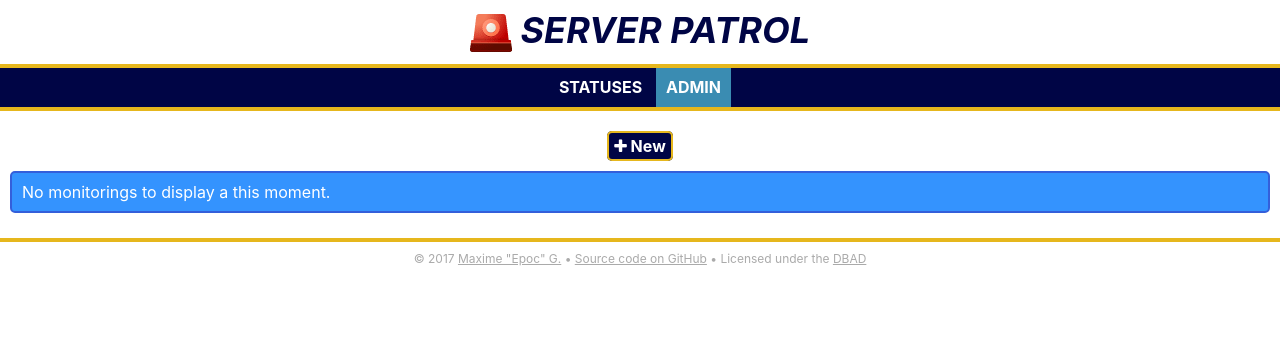
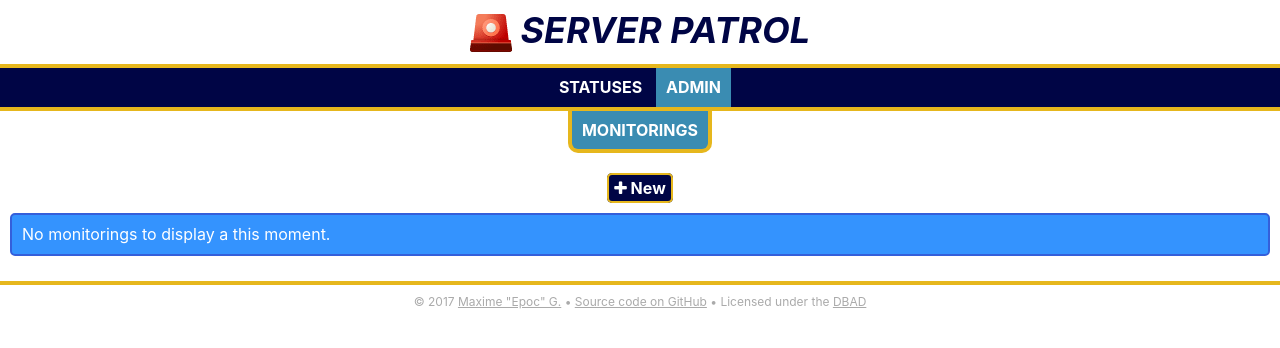
Before and after one commit to EpocDotFr/server-patrol, a Flask app: page /admin/monitorings in a window 1280 px wide. Shown: the top 348 px of the page. Run offline with Flask 2, Linux system fonts and the light colour scheme; data that the repository does not hold is empty; some libraries are stand-ins or nearby versions.

Commit message:
Add submenu (for later)

```diff
--- a/static/css/app.css
+++ b/static/css/app.css
@@ -242,9 +242,9 @@ header a:hover {
 }
 
  /************************************************************************
- * Navigation */
+ * Navigations */
 
-nav {
+nav.main {
     background-color: #000545;
     border-top: 4px solid #E6B71D;
     border-bottom: 4px solid #E6B71D;
@@ -252,20 +252,23 @@ nav {
     font-weight: bold;
 }
 
-nav > ul {
+nav.main > ul,
+nav.secondary > ul {
     padding: 0;
     margin: 0;
     display: inline-block;
     list-style-type:none;
 }
 
-nav > ul > li {
+nav.main > ul > li,
+nav.secondary > ul > li {
     display: inline-block;
     margin: 0;
     padding: 0;
 }
 
-nav > ul > li > a {
+nav.main > ul > li > a,
+nav.secondary > ul > li > a {
     color: inherit;
     text-decoration: none;
     text-transform: uppercase;
@@ -273,18 +276,33 @@ nav > ul > li > a {
     padding: 10px;
 }
 
-nav > ul > li > a:hover {
+nav.main > ul > li > a:hover {
     text-decoration: none;
     background-color: #002378;
 }
 
-nav > ul > li.active a {
+nav.main > ul > li.active a {
     background-color: #3A8CB2;
 }
 
-nav > ul > li.active > a:hover {
+nav.main > ul > li.active > a:hover {
     background-color: #3898C5;
 }
+
+/************************************************************************
+ * Secondary navigation */
+
+nav.secondary > ul {
+    background-color: #3A8CB2;
+    border-bottom: 4px solid #E6B71D;
+    border-left: 4px solid #E6B71D;
+    border-right: 4px solid #E6B71D;
+    border-bottom-right-radius: 10px;
+    border-bottom-left-radius: 10px;
+    color: #FFF;
+    font-weight: bold;
+}
+
 
 /************************************************************************
  * Tables */
--- /dev/null
+++ b/templates/admin/admin.html
@@ -0,0 +1,9 @@
+{% extends 'layout.html' %}
+
+{% block secondary_nav %}
+    <nav class="secondary center">
+        <ul>
+            <li {% if request.path.startswith('/admin/monitorings') %}class="active"{% endif %}><a href="{{ url_for('admin_monitorings_list') }}">Monitorings</a></li>
+        </ul>
+    </nav>
+{% endblock %}
--- a/templates/admin/monitorings/create.html
+++ b/templates/admin/monitorings/create.html
@@ -1,4 +1,4 @@
-{% extends 'layout.html' %}
+{% extends 'admin/admin.html' %}
 
 {% block meta_title %}Admin › Monitorings › Create{% endblock %}
 
--- a/templates/admin/monitorings/edit.html
+++ b/templates/admin/monitorings/edit.html
@@ -1,4 +1,4 @@
-{% extends 'layout.html' %}
+{% extends 'admin/admin.html' %}
 
 {% block meta_title %}Admin › Monitorings › {{ monitoring.name }}{% endblock %}
 
--- a/templates/admin/monitorings/list.html
+++ b/templates/admin/monitorings/list.html
@@ -1,4 +1,4 @@
-{% extends 'layout.html' %}
+{% extends 'admin/admin.html' %}
 
 {% block meta_title %}Admin › Monitorings{% endblock %}
 
--- a/templates/layout.html
+++ b/templates/layout.html
@@ -21,12 +21,14 @@
         <a href="{{ url_for('home') }}"><img src="{{ url_for('static', filename='images/logo.png') }}"> Server Patrol</a>
     </header>
 
-    <nav class="center">
+    <nav class="main center">
         <ul>
             <li {% if request.endpoint == 'home' %}class="active"{% endif %}><a href="{{ url_for('home') }}">Statuses</a></li>
-            <li {% if request.path.startswith('/admin') %}class="active"{% endif %}><a href="{{ url_for('admin_monitorings_list') }}">Admin</a></li>
+            <li {% if request.path.startswith('/admin') %}class="active"{% endif %}><a href="{{ url_for('admin') }}">Admin</a></li>
         </ul>
     </nav>
+
+    {% block secondary_nav %} {% endblock %}
 
     <div id="page">
         {% with flash_messages = get_flashed_messages(with_categories=true) %}
```
